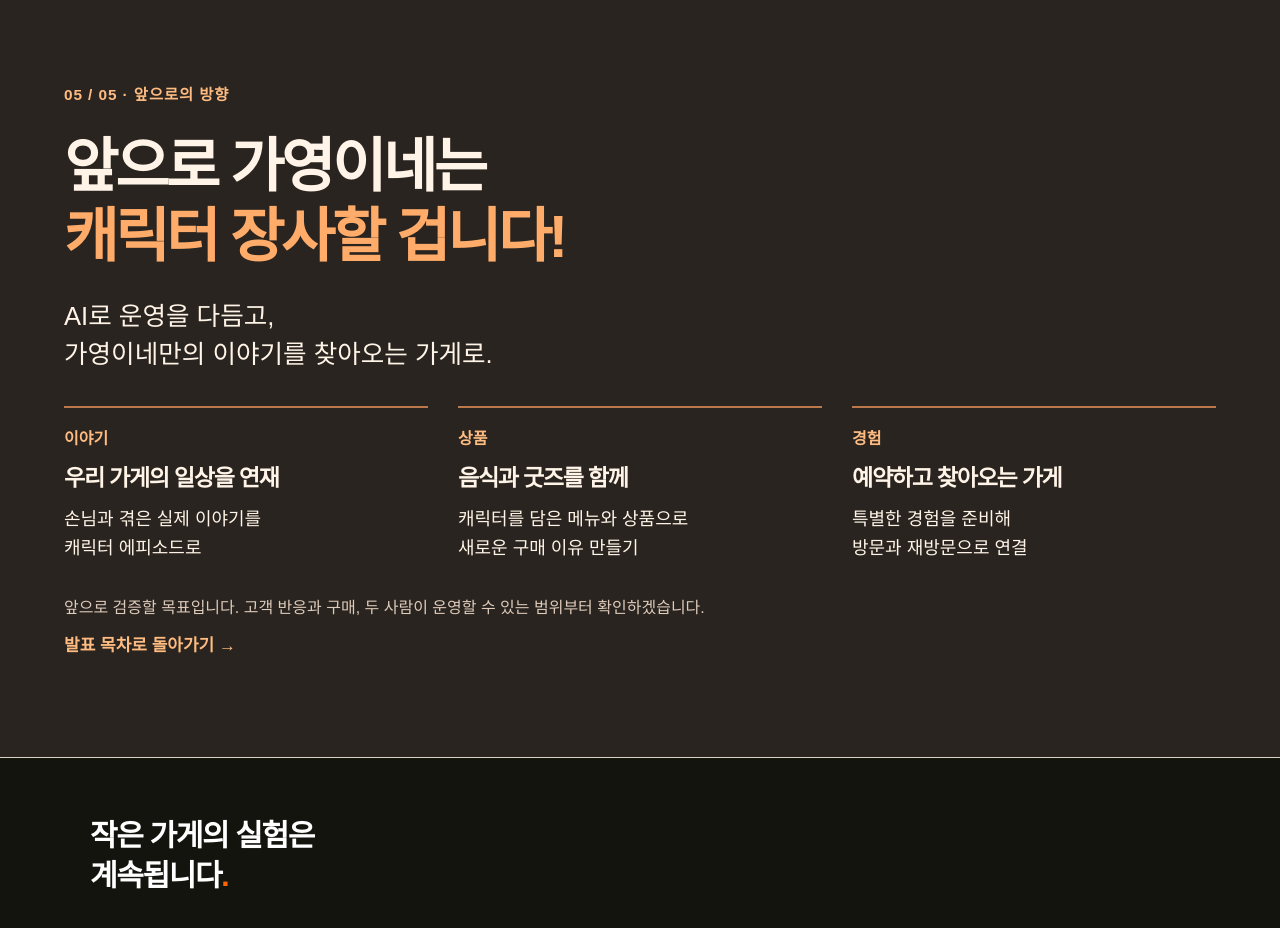
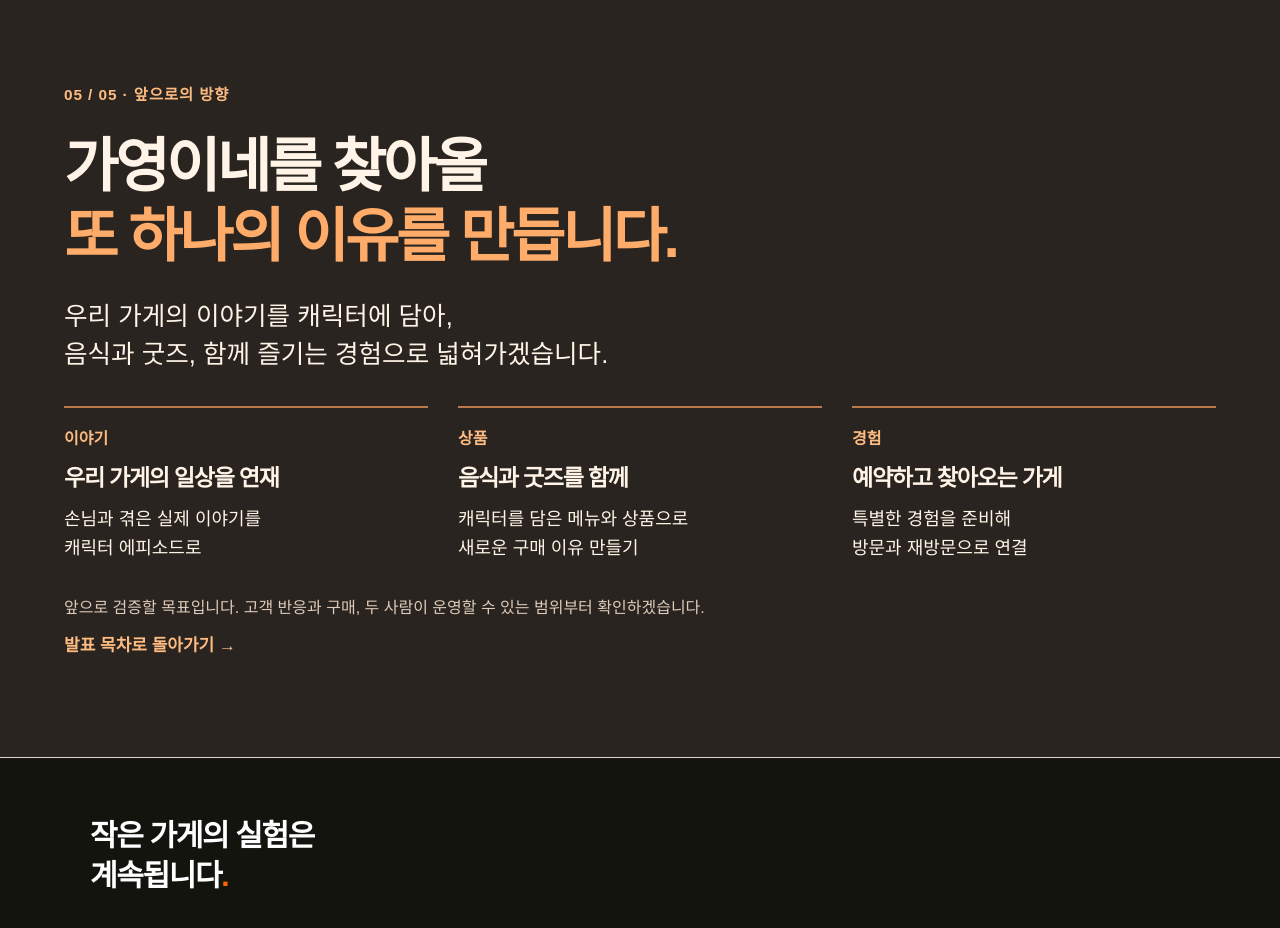
Before and after one commit to pky0704/gayoung-ai-portfolio, a Next.js app: page /ai-school/characters in a window 1280 px wide. Shown: the part 3200-4128 px from the top of the page. Built offline with nearby package versions, Linux system fonts and the light colour scheme.

Commit message:
Refine character presentation closing message

```diff
--- a/app/ai-school/characters/page.tsx
+++ b/app/ai-school/characters/page.tsx
@@ -2,7 +2,7 @@ import type {Metadata} from 'next';
 import Image from 'next/image';
 import Link from 'next/link';
 import styles from './page.module.css';
-export const metadata:Metadata={title:'가영이네, 이제 캐릭터 장사합니다',description:'도쿄에서 얻은 영감부터 AI 캐릭터와 유니폼·패브릭 가림막의 실제 제작 사례까지.'};
+export const metadata:Metadata={title:'가영이네를 찾아올 또 하나의 이유',description:'도쿄에서 얻은 영감부터 AI 캐릭터와 유니폼·패브릭 가림막의 실제 제작 사례까지.'};
 function Photo({file,alt,label,contain=false}:{file:string;alt:string;label:string;contain?:boolean}){return <figure className={styles.figure}><div className={`${styles.image} ${contain?styles.contain:''}`}><Image src={'/case-study/characters/'+file} alt={alt} fill sizes="(max-width: 760px) 90vw, 36vw"/></div><figcaption>{label}</figcaption></figure>}
 export default function CharactersPage(){return <main id="main" className={styles.page}>
 <nav className={styles.nav} aria-label="캐릭터 발표 목차"><Link href="/ai-school#reflection">← 발표 목차</Link><a href="#tokyo">도쿄의 영감</a><a href="#characters">우리 캐릭터</a><a href="#uniform">유니폼</a><a href="#fabric">가림막</a><a href="#future">다음 목표</a></nav>
@@ -10,5 +10,5 @@ export default function CharactersPage(){return <main id="main" className={style
 <section id="characters" className={styles.scene}><div className={styles.heading}><p className={styles.kicker}>02 / 05 · AI로 만든 우리 캐릭터</p><h2>가영이네 이야기를<br/>함께할 친구들</h2><p>가게 로고에서 출발해 AI로 모습을 발전시키고,<br/>새로운 캐릭터 멤버도 만들었습니다.</p></div><div className={styles.pair}><Photo file="gayoung-tosoon.webp" alt="AI로 만든 말랑가영이와 흰 토끼 토순이" label="말랑가영이 · 토순이" contain/><Photo file="binggu.webp" alt="빙수와 함께 있는 강아지 캐릭터 빙구" label="빙구" contain/></div><a className={styles.next} href="#uniform">이미지를 실제 물건으로 ↓</a></section>
 <section id="uniform" className={styles.scene}><div className={styles.heading}><p className={styles.kicker}>03 / 05 · 실제 제작 사례</p><h2>우리 캐릭터를<br/>유니폼에 담았습니다</h2><p>AI로 만든 디자인을 실제 티셔츠로.<br/>가영이네의 분위기를 입는 옷으로 연결했습니다.</p></div><div className={styles.pair}><Photo file="uniform-design.webp" alt="가영이네 캐릭터와 음식으로 구성한 유니폼 디자인" label="AI 활용 디자인" contain/><Photo file="uniform-photo.webp" alt="캐릭터 디자인이 인쇄된 실제 검정 티셔츠" label="실제 제작한 유니폼" contain/></div><a className={styles.next} href="#fabric">매장 공간에도 적용 ↓</a></section>
 <section id="fabric" className={styles.scene}><div className={styles.heading}><p className={styles.kicker}>04 / 05 · 실제 매장 적용</p><h2>캐릭터 패턴이<br/>매장 가림막으로</h2><p>AI로 반복 패턴을 만들고 패브릭으로 제작했습니다.<br/>작은 공간에도 우리 가게의 개성을 담았습니다.</p></div><div className={styles.pair}><Photo file="pattern.webp" alt="가영이네 캐릭터와 꼬치가 반복되는 패브릭 패턴" label="AI로 만든 반복 패턴" contain/><Photo file="curtain.webp" alt="가영이네 매장에 설치한 캐릭터 패브릭 가림막" label="매장에 설치한 패브릭 가림막" contain/></div><a className={styles.next} href="#future">가영이네의 다음 목표 ↓</a></section>
-<section id="future" className={`${styles.scene} ${styles.future}`}><p className={styles.kicker}>05 / 05 · 앞으로의 방향</p><h2>앞으로 가영이네는<br/><em>캐릭터 장사할 겁니다!</em></h2><p className={styles.lead}>AI로 운영을 다듬고,<br/>가영이네만의 이야기를 찾아오는 가게로.</p><div className={styles.goals}><article><span>이야기</span><h3>우리 가게의 일상을 연재</h3><p>손님과 겪은 실제 이야기를<br/>캐릭터 에피소드로</p></article><article><span>상품</span><h3>음식과 굿즈를 함께</h3><p>캐릭터를 담은 메뉴와 상품으로<br/>새로운 구매 이유 만들기</p></article><article><span>경험</span><h3>예약하고 찾아오는 가게</h3><p>특별한 경험을 준비해<br/>방문과 재방문으로 연결</p></article></div><p className={styles.note}>앞으로 검증할 목표입니다. 고객 반응과 구매, 두 사람이 운영할 수 있는 범위부터 확인하겠습니다.</p><Link className={styles.next} href="/ai-school">발표 목차로 돌아가기 →</Link></section>
+<section id="future" className={`${styles.scene} ${styles.future}`}><p className={styles.kicker}>05 / 05 · 앞으로의 방향</p><h2>가영이네를 찾아올<br/><em>또 하나의 이유를 만듭니다.</em></h2><p className={styles.lead}>우리 가게의 이야기를 캐릭터에 담아,<br/>음식과 굿즈, 함께 즐기는 경험으로 넓혀가겠습니다.</p><div className={styles.goals}><article><span>이야기</span><h3>우리 가게의 일상을 연재</h3><p>손님과 겪은 실제 이야기를<br/>캐릭터 에피소드로</p></article><article><span>상품</span><h3>음식과 굿즈를 함께</h3><p>캐릭터를 담은 메뉴와 상품으로<br/>새로운 구매 이유 만들기</p></article><article><span>경험</span><h3>예약하고 찾아오는 가게</h3><p>특별한 경험을 준비해<br/>방문과 재방문으로 연결</p></article></div><p className={styles.note}>앞으로 검증할 목표입니다. 고객 반응과 구매, 두 사람이 운영할 수 있는 범위부터 확인하겠습니다.</p><Link className={styles.next} href="/ai-school">발표 목차로 돌아가기 →</Link></section>
 </main>}
```
